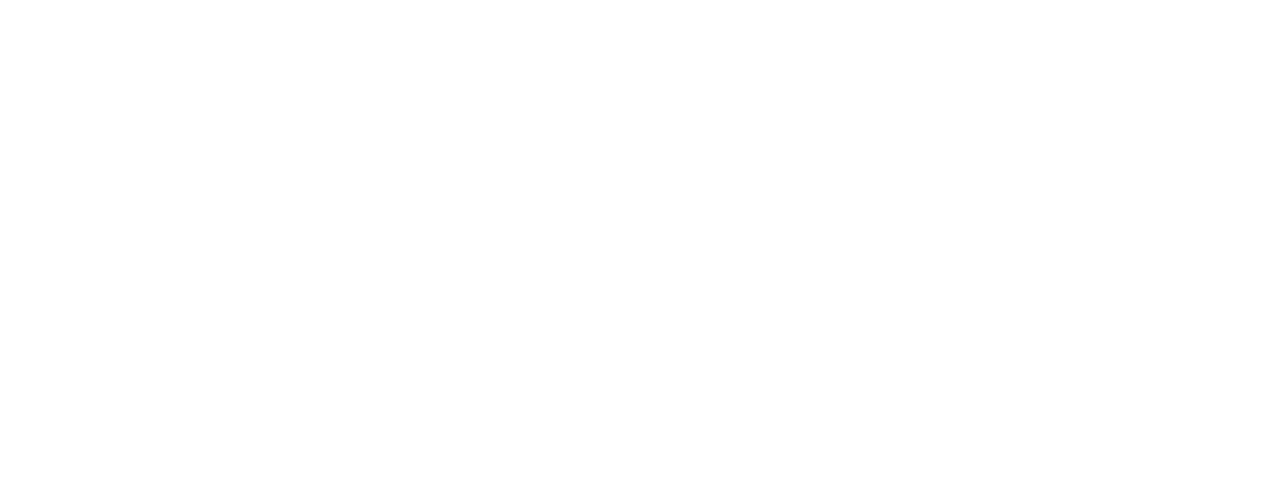
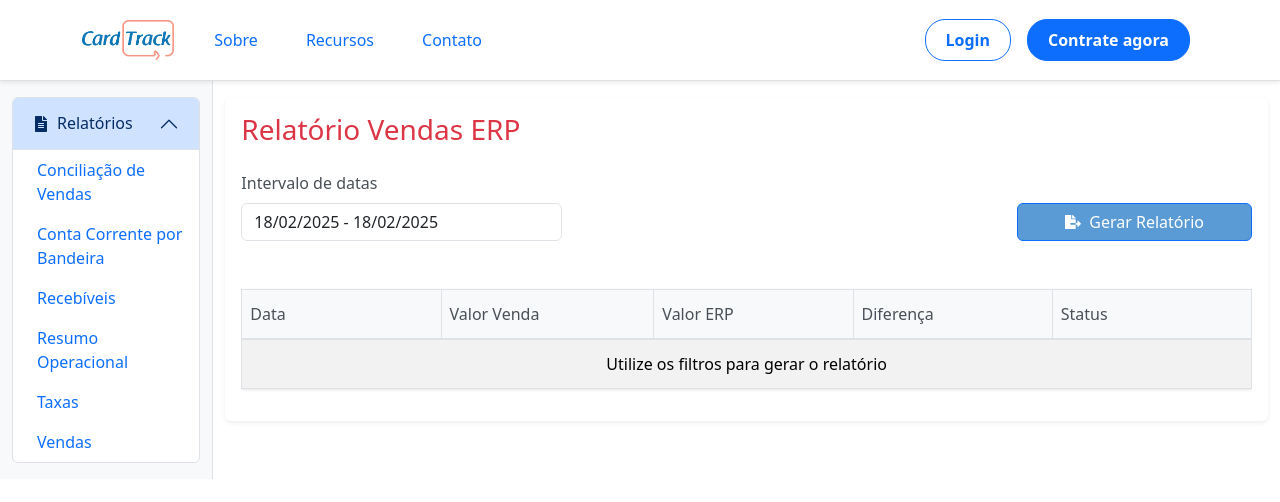
Before and after one commit to gesielr/cardtrack, a React (Create React App) app: page /cardtrack/relatorio-conciliacao-vendas in a window 1280 px wide. Before the commit this address had no page. Shown: the top 502 px of the page. Built offline with nearby package versions, Linux system fonts and the light colour scheme.

Commit message:
Ajustes para GitHub Pages

```diff
--- a/src/App.js
+++ b/src/App.js
@@ -7,6 +7,7 @@ import Features from "./components/Features";
 import Footer from "./components/Footer";
 import Login from "./components/Login";
 import Contract from "./components/Contract";
+import Layout from "./components/Layout";
 
 // Importar as telas internas da pasta screens
 import Dashboard from "./screens/Dashboard";
@@ -41,6 +42,14 @@ import CadastrosTaxasBandeiras from "./screens/CadastrosTaxasBandeiras";
 import CadastrosDespesas from "./screens/CadastrosDespesas";
 import CadastrosDadosBancarios from "./screens/CadastrosDadosBancarios";
 import CadastrosGerenciarExtratos from "./screens/CadastrosGerenciarExtratos";
+
+// Importar os relatórios
+import RelatorioConciliacaoVendas from "./components/relatorios/RelatorioConciliacaoVendas";
+import RelatorioContaCorrenteBandeira from "./components/relatorios/RelatorioContaCorrenteBandeira";
+import RelatorioRecebiveis from "./components/relatorios/RelatorioRecebiveis";
+import RelatorioResumoOperacional from "./components/relatorios/RelatorioResumoOperacional";
+import RelatorioTaxas from "./components/relatorios/RelatorioTaxas";
+import RelatorioVendas from "./components/relatorios/RelatorioVendas";
 
 function App() {
   return (
@@ -116,6 +125,14 @@ function App() {
       <Route path="/cadastros-dados-bancarios" element={<CadastrosDadosBancarios />} />
       <Route path="/cadastros-gerenciar-extratos" element={<CadastrosGerenciarExtratos />} />
       <Route path="/cadastros-gerenciar-extratos/excecao" element={<CadastrosGerenciarExtratos />} />
+
+      {/* Rotas dos Relatórios */}
+      <Route path="/relatorio-conciliacao-vendas" element={<Layout><RelatorioConciliacaoVendas /></Layout>} />
+      <Route path="/relatorio-conta-corrente-bandeira" element={<Layout><RelatorioContaCorrenteBandeira /></Layout>} />
+      <Route path="/relatorio-recebiveis" element={<Layout><RelatorioRecebiveis /></Layout>} />
+      <Route path="/relatorio-resumo-operacional" element={<Layout><RelatorioResumoOperacional /></Layout>} />
+      <Route path="/relatorio-taxas" element={<Layout><RelatorioTaxas /></Layout>} />
+      <Route path="/relatorio-vendas" element={<Layout><RelatorioVendas /></Layout>} />
     </Routes>
   );
 }
--- /dev/null
+++ b/src/components/Layout.js
@@ -0,0 +1,24 @@
+import React from 'react';
+import { Container, Row, Col } from 'react-bootstrap';
+import CustomNavbar from './CustomNavbar';
+import MenuRelatorios from './MenuRelatorios';
+
+const Layout = ({ children }) => {
+  return (
+    <div style={{ minHeight: '100vh', display: 'flex', flexDirection: 'column' }}>
+      <CustomNavbar />
+      <Container fluid className="flex-grow-1">
+        <Row>
+          <Col md={3} lg={2} className="bg-light py-3 border-end">
+            <MenuRelatorios />
+          </Col>
+          <Col md={9} lg={10} className="py-3">
+            {children}
+          </Col>
+        </Row>
+      </Container>
+    </div>
+  );
+};
+
+export default Layout;
--- /dev/null
+++ b/src/components/MenuRelatorios.js
@@ -0,0 +1,65 @@
+import React from 'react';
+import { Nav, Accordion } from 'react-bootstrap';
+import { Link } from 'react-router-dom';
+import { FaFileAlt } from 'react-icons/fa';
+
+const MenuRelatorios = () => {
+  return (
+    <Accordion defaultActiveKey="0">
+      <Accordion.Item eventKey="0">
+        <Accordion.Header>
+          <FaFileAlt className="me-2" />
+          Relatórios
+        </Accordion.Header>
+        <Accordion.Body className="p-0">
+          <Nav className="flex-column">
+            <Nav.Link
+              as={Link}
+              to="/relatorio-conciliacao-vendas"
+              className="py-2 ps-4"
+            >
+              Conciliação de Vendas
+            </Nav.Link>
+            <Nav.Link
+              as={Link}
+              to="/relatorio-conta-corrente-bandeira"
+              className="py-2 ps-4"
+            >
+              Conta Corrente por Bandeira
+            </Nav.Link>
+            <Nav.Link
+              as={Link}
+              to="/relatorio-recebiveis"
+              className="py-2 ps-4"
+            >
+              Recebíveis
+            </Nav.Link>
+            <Nav.Link
+              as={Link}
+              to="/relatorio-resumo-operacional"
+              className="py-2 ps-4"
+            >
+              Resumo Operacional
+            </Nav.Link>
+            <Nav.Link
+              as={Link}
+              to="/relatorio-taxas"
+              className="py-2 ps-4"
+            >
+              Taxas
+            </Nav.Link>
+            <Nav.Link
+              as={Link}
+              to="/relatorio-vendas"
+              className="py-2 ps-4"
+            >
+              Vendas
+            </Nav.Link>
+          </Nav>
+        </Accordion.Body>
+      </Accordion.Item>
+    </Accordion>
+  );
+};
+
+export default MenuRelatorios;
--- /dev/null
+++ b/src/relatorios/RelatorioConciliacaoVendas.js
@@ -0,0 +1,19 @@
+import React from 'react';
+import { Container, Card } from 'react-bootstrap';
+
+const RelatorioConciliacaoVendas = () => {
+  return (
+    <Container className="py-4">
+      <Card>
+        <Card.Header className="bg-primary text-white">
+          <h4 className="mb-0">Relatório de Conciliação de Vendas</h4>
+        </Card.Header>
+        <Card.Body>
+          {/* Conteúdo do relatório aqui */}
+        </Card.Body>
+      </Card>
+    </Container>
+  );
+};
+
+export default RelatorioConciliacaoVendas;
--- /dev/null
+++ b/src/relatorios/RelatorioContaCorrenteBandeira.js
@@ -0,0 +1,19 @@
+import React from 'react';
+import { Container, Card } from 'react-bootstrap';
+
+const RelatorioContaCorrenteBandeira = () => {
+  return (
+    <Container className="py-4">
+      <Card>
+        <Card.Header className="bg-primary text-white">
+          <h4 className="mb-0">Relatório de Conta Corrente por Bandeira</h4>
+        </Card.Header>
+        <Card.Body>
+          {/* Conteúdo do relatório aqui */}
+        </Card.Body>
+      </Card>
+    </Container>
+  );
+};
+
+export default RelatorioContaCorrenteBandeira;
```
